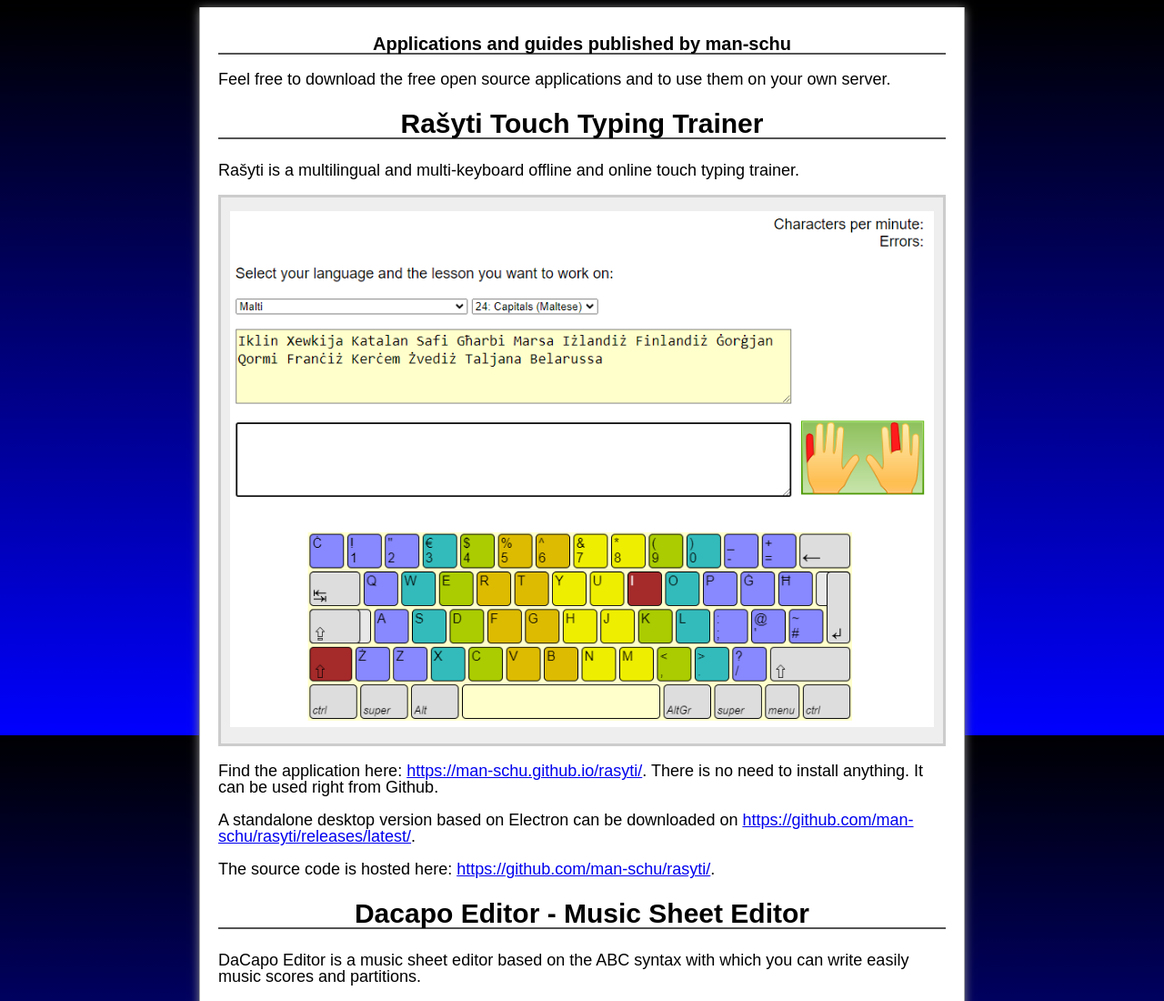
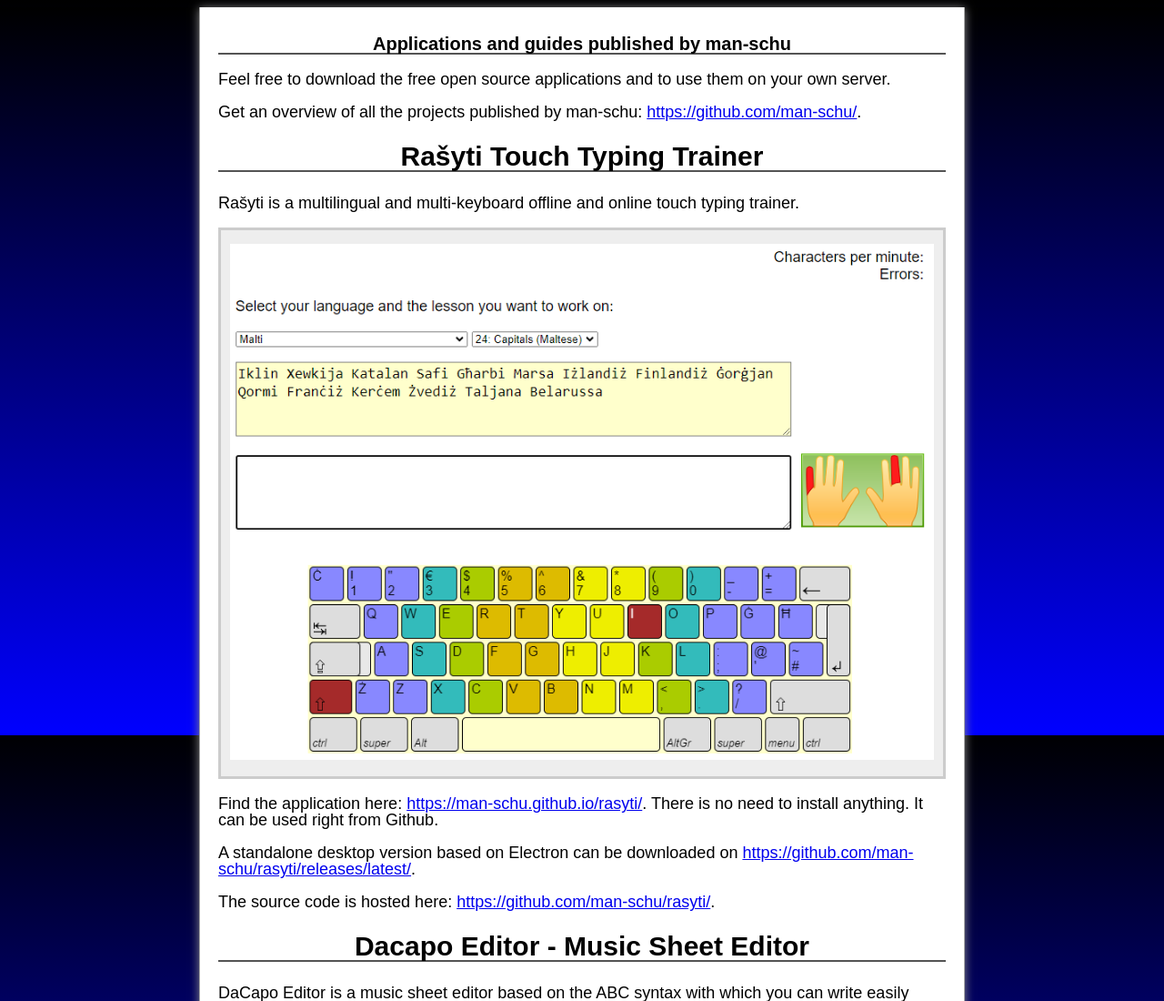
Before and after one commit to man-schu/man-schu.github.io, a plain HTML site: page index.html in a window 1280 px wide. Shown: the top 1100 px of the page at 91% size. Drawn offline with Linux system fonts and the light colour scheme.

Commit message:
Update index.html

```diff
--- a/index.html
+++ b/index.html
@@ -14,6 +14,8 @@
   <h1>Applications and guides published by man-schu</h1>
 
   <p>Feel free to download the free open source applications and to use them on your own server.</p>
+
+  <p>Get an overview of all the projects published by man-schu: <a href="https://github.com/man-schu/" target="_blank">https://github.com/man-schu/</a>.
 
   <h2>Rašyti Touch Typing Trainer</h2>
 
```
